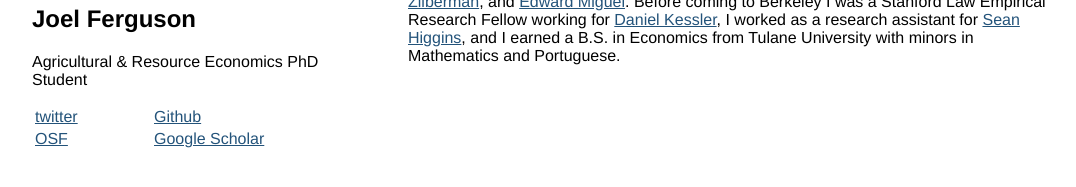
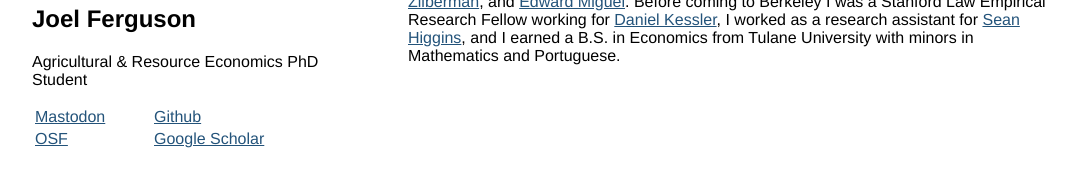
Before and after one commit to joelferg/joelferg.github.io, a Jekyll site: the page built from index.html, in a window 1280 px wide. Shown: the part 471-658 px from the top of the page, without its empty margins (104-1180 px from the left). Built offline with Jekyll 4.4.1, drawn with Linux system fonts in a browser that asks for light colours.

```diff
--- a/_layouts/default.html
+++ b/_layouts/default.html
@@ -89,7 +89,7 @@
     <p> Agricultural & Resource Economics PhD Student </p>
     <table style="width:75%">
       <tr>
-        <td style="text-align:left; width:50%;"><a href="https://twitter.com/FergJoel">twitter</a></td>
+        <td style="text-align:left; width:50%;"><a rel="me" href="https://econtwitter.net/@joel_ferg">Mastodon</a></td>
         <td style="text-align:left; width:50%;"><a href="https://github.com/joelferg">Github</a></td>
       </tr>
       <tr>
```
